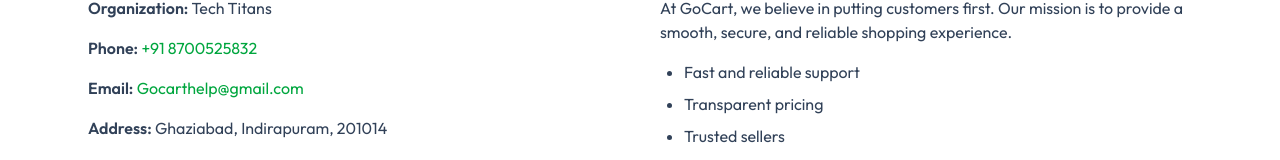
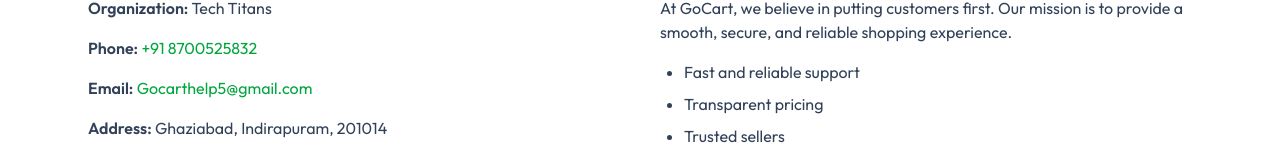
Before and after one commit to shresthanaval1-png/GoCart, a Next.js app: page /contact in a window 1280 px wide. Shown: the part 220-380 px from the top of the page. Built offline with nearby package versions, Linux system fonts and the light colour scheme.

Commit message:
Updated contact email to gocarthelp5@gmail.com

```diff
--- a/app/contact/page.jsx
+++ b/app/contact/page.jsx
@@ -50,8 +50,8 @@
 
           <p>
             <b>Email:</b>{" "}
-            <a href="mailto:Gocarthelp@gmail.com" className="text-green-600 hover:underline">
-              Gocarthelp@gmail.com
+            <a href="mailto:Gocarthelp5@gmail.com" className="text-green-600 hover:underline">
+              Gocarthelp5@gmail.com
             </a>
           </p>
 
--- a/app/privacy-policy/page.jsx
+++ b/app/privacy-policy/page.jsx
@@ -48,7 +48,7 @@
 
       <h2 className="text-xl font-medium mt-8 mb-3">7. Contact Us</h2>
       <p>
-        Email: Gocarthelp@gmail.com <br />
+        Email: <Gocarthelp5></Gocarthelp5>@gmail.com <br />
         Location: Ghaziabad, Indirapuram
       </p>
 
--- a/components/Footer.jsx
+++ b/components/Footer.jsx
@@ -37,7 +37,7 @@
             title: "CONTACT",
             links: [
                 { text: "+91 8700525832", path: "tel:+918700525832", icon: PhoneIcon },
-                { text: "Gocarthelp@gmail.com", path: "mailto:Gocarthelp@gmail.com", icon: MailIcon },
+                { text: "Gocarthelp5@gmail.com", path: "mailto:Gocarthelp5@gmail.com", icon: MailIcon },
                 { text: "Ghaziabad, Indirapuram", path: "https://www.google.com/maps?q=Ghaziabad+Indirapuram", icon: MapPinIcon }
             ]
         }
```
